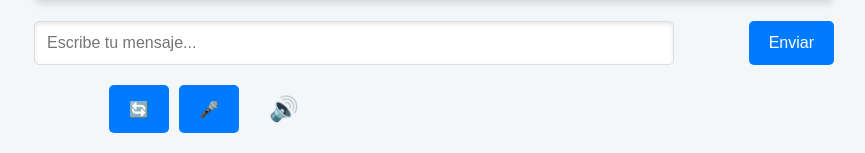
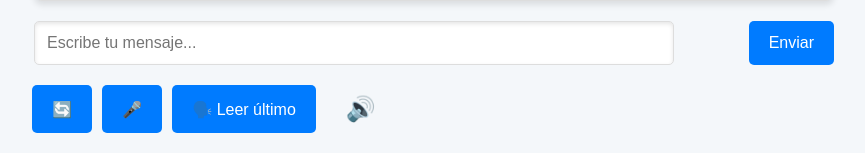
Before and after one commit to AISpectra/Spectra, a Flask app: page /chat in a window 1280 px wide. Shown: the part 718-871 px from the top of the page, without its empty margins (206-1071 px from the left). Run offline with Flask 3, Linux system fonts and the light colour scheme; a user stored in the database is signed in.

Commit message:
Cambio de voz

```diff
--- a/templates/chat.html
+++ b/templates/chat.html
@@ -233,6 +233,7 @@
         <button id="toggle-continuous">🔄</button>
         <!-- Este botón activará y desactivará el micrófono -->
         <button id="micButton" onclick="startSpeechRecognition()">🎤</button>
+        <button id="read-last-message">🗣️ Leer último</button>
         <button type="button" id="toggle-voice" style="background: none; border: none; font-size: 24px; cursor: pointer;">
           🔊
         </button>
@@ -446,6 +447,19 @@
     }
     let continuousConversation = false; // Modo apagado por defecto
 
+
+
+
+    document.getElementById("read-last-message").addEventListener("click", function() {
+        const botMessages = document.querySelectorAll(".bot-msg"); // Obtener todos los mensajes de Spectra
+        if (botMessages.length > 0) {
+           const lastMessage = botMessages[botMessages.length - 1].innerText.replace("Spectra:", "").trim();
+           speakText(lastMessage); // Leer en voz alta el último mensaje
+        } else {
+           alert("No hay mensajes de Spectra para leer.");
+        }
+    });
+
     </script>
 
 </body>
```
Also changed, not shown: 2 other files.
